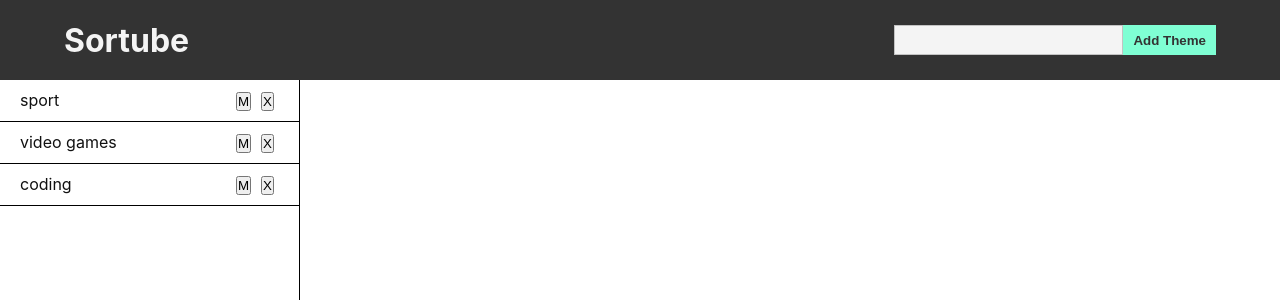
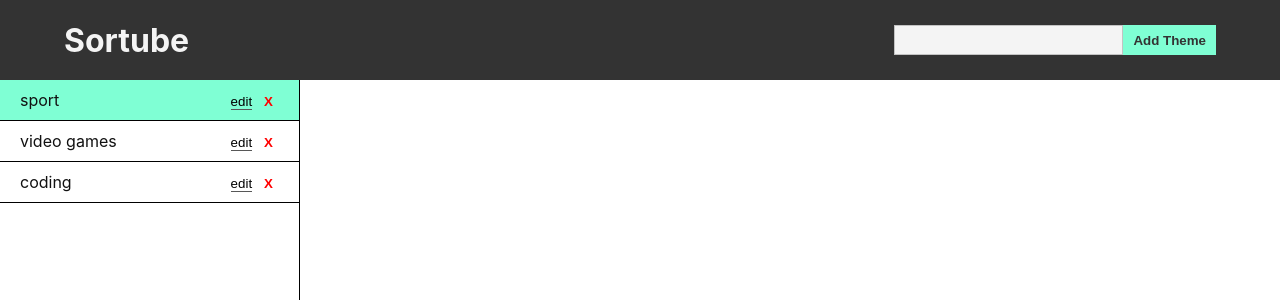
Before and after one commit to kevscript/youtheme-old, a React (Create React App) app: page / in a window 1280 px wide. Shown: the top 300 px of the page. Built offline with nearby package versions, Linux system fonts and the light colour scheme; no server answers.

Commit message:
added theme selection mechanism + styling

```diff
--- a/src/components/App.js
+++ b/src/components/App.js
@@ -13,7 +13,7 @@ class App extends Component {
       themes: [
         {
           theme: 'sport',
-          selected: false,
+          selected: true,
           videos: []
         },
         {
@@ -67,12 +67,32 @@ class App extends Component {
     }
   }
 
+  handleThemeSelect = (e) => {
+    const { themes } = this.state
+    if (e.target.className === "themes-item") {
+      let themeName = e.target.getAttribute("data-key")
+      let newThemesList = themes
+
+      let prevSelectedTheme = newThemesList.find(el => el.selected === true)
+      if (typeof prevSelectedTheme != "undefined") {
+        prevSelectedTheme.selected = false
+      }
+
+
+      let targetedTheme = newThemesList.find(el => el.theme === themeName)
+      if (targetedTheme.selected = !targetedTheme.selected)
+
+      this.setState({ themes: [...newThemesList] })
+    }
+  }
+
   handleThemeDelete = (e) => {
-    let newThemeList = this.state.themes.filter(el => {
+    const { themes } = this.state
+    let newThemesList = themes.filter(el => {
       return el.theme !== e.target.parentNode.parentNode.getAttribute("data-key")
     })
     this.setState({
-      themes: newThemeList
+      themes: newThemesList
     })
   }
 
@@ -83,12 +103,22 @@ class App extends Component {
         <header className="header">
           <h1 className="header-title">Sortube</h1>
           <div className="header-form">
-            <input type="text" className="header-input" onKeyUp={this.handleEnterKey} onChange={this.handleNewThemeInput} value={this.state.themeInput}/>
+            <input
+              type="text"
+              className="header-input"
+              onKeyUp={this.handleEnterKey}
+              onChange={this.handleNewThemeInput}
+              value={this.state.themeInput}
+            />
             <button className="header-button" onClick={this.handleNewThemeAdd}>Add Theme</button>
           </div>
         </header>
         <section className="sidebar">
-          <ThemesList themes={themes} deleteTheme={this.handleThemeDelete}/>
+          <ThemesList
+            themes={themes}
+            selectTheme={this.handleThemeSelect}
+            deleteTheme={this.handleThemeDelete}
+          />
         </section>
       </div>
     );
--- a/src/components/ThemesList.js
+++ b/src/components/ThemesList.js
@@ -1,17 +1,25 @@
 import React from 'react'
 import '../styles/ThemesList.css'
 
-export default function ThemesList({themes, deleteTheme}) {
+export default function ThemesList({themes, selectTheme, deleteTheme}) {
+
+
   return (
     <div className="themes-container">
       <ul className="themes-list">
         {themes && themes.map(item =>
-          <li className="themes-item" key={item.theme} data-key={item.theme}>
-          {item.theme}
-          <div className="item-buttons">
-            <button className="item-modify-button">M</button>
-            <button className="item-delete-button" onClick={deleteTheme}>X</button>
-          </div>
+          <li
+            className="themes-item"
+            key={item.theme}
+            data-key={item.theme}
+            onClick={selectTheme}
+            style={{backgroundColor: item.selected ? 'aquamarine' : null}}
+          >
+            {item.theme}
+            <div className="item-buttons">
+              <button className="item-edit-button">edit</button>
+              <button className="item-delete-button" onClick={deleteTheme}>X</button>
+            </div>
           </li>
         )}
       </ul>
--- a/src/styles/ThemesList.css
+++ b/src/styles/ThemesList.css
@@ -19,5 +19,18 @@
 
 .item-buttons button {
   cursor: pointer;
-  margin: 0 5px;
+  margin: 0 6px;
 }
+
+.item-edit-button {
+  border: 0;
+  background: 0;
+  border-bottom: 1px solid rgb(87, 87, 87);
+}
+
+.item-delete-button {
+  border: 0;
+  background: 0;
+  color: red;
+  font-weight: 600;
+}
```
